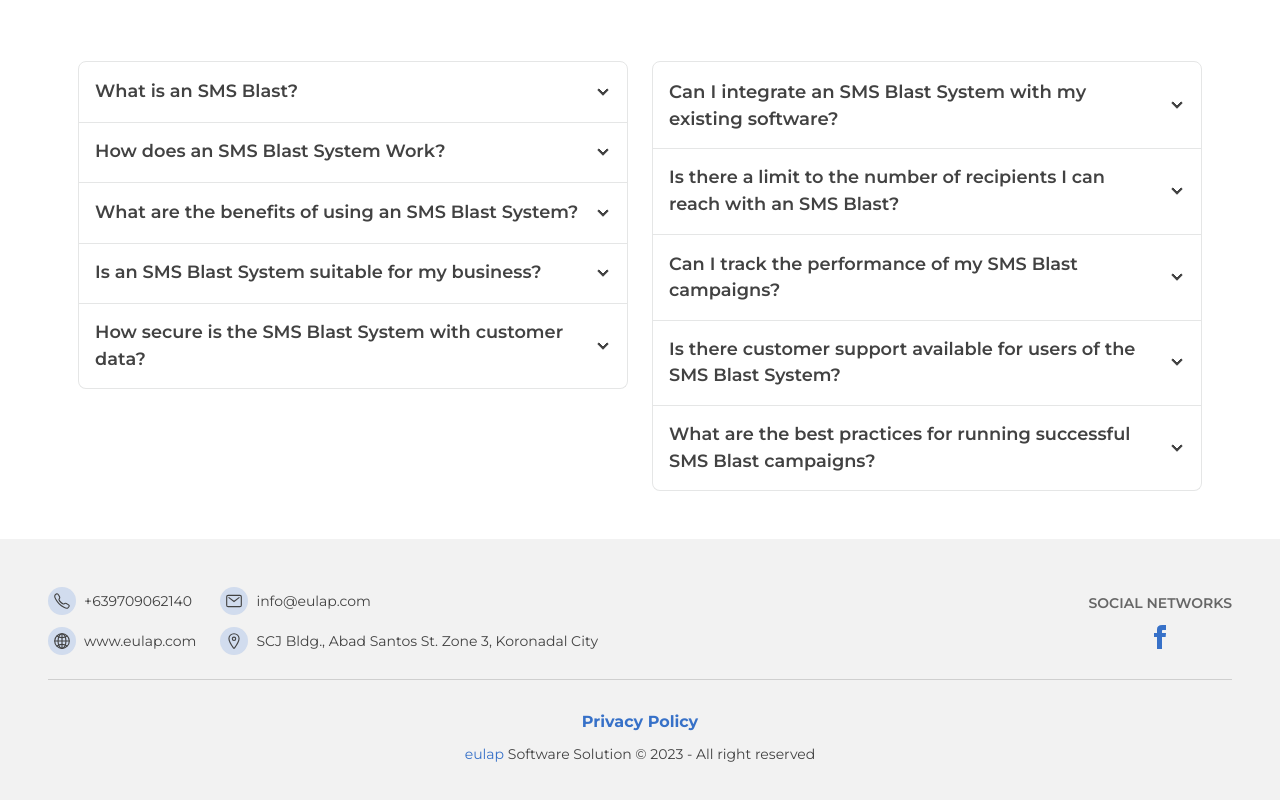
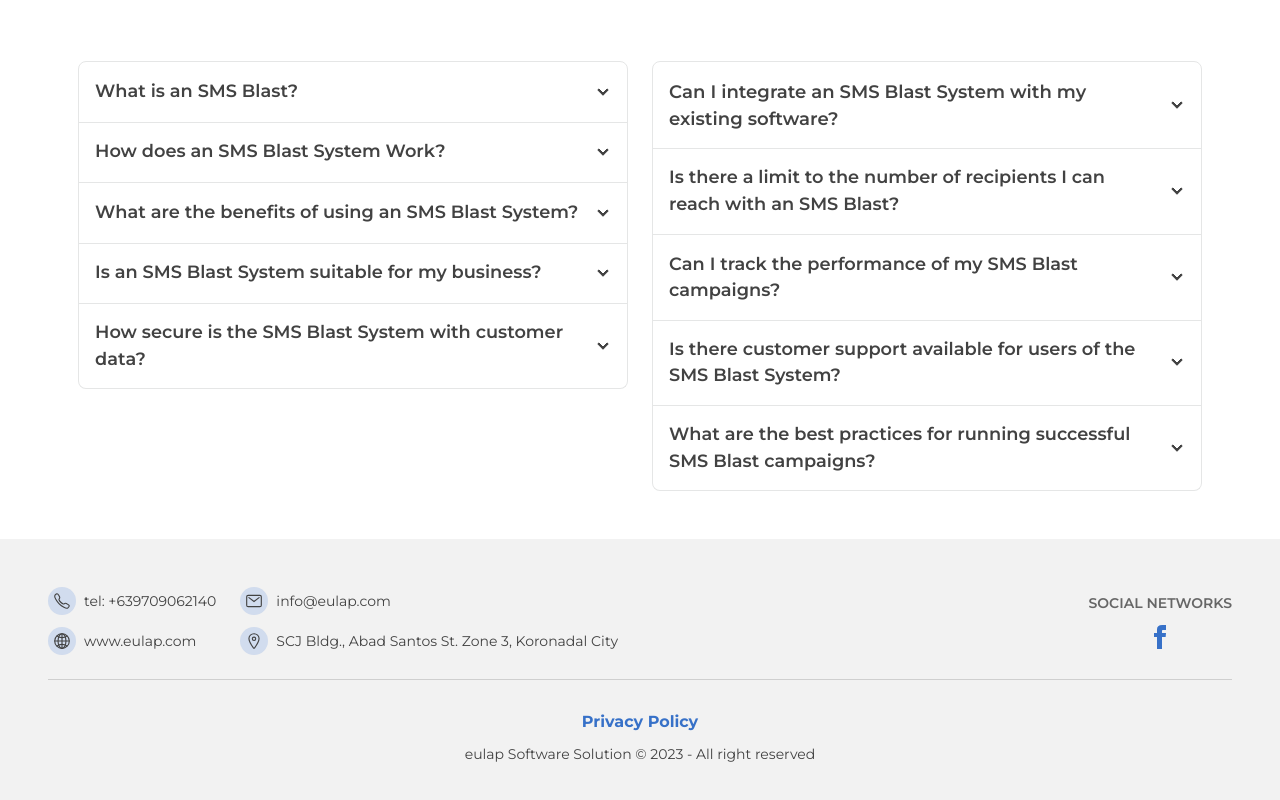
Before and after one commit to DoDongssss/SMS-Eulap-Blast, a Vue app: page / in a window 1280 px wide. Shown: the part 4401-5201 px from the top of the page. Built offline with nearby package versions, Linux system fonts and the light colour scheme.

Commit message:
fixed footer

```diff
--- a/src/components/footer.vue
+++ b/src/components/footer.vue
@@ -25,7 +25,7 @@
                               />
                            </svg>
                         </span>
-                        <span class="">+639709062140</span>
+                        <span class="">tel: +639709062140</span>
                      </p>
                      <a
                         href="https://www.eulap.com/"
@@ -180,8 +180,7 @@
                >
             </div>
             <p class="mt-1 text-center text-default">
-               <span class="text-primary">eulap</span> Software Solution © 2023
-               - All right reserved
+               eulap Software Solution © 2023 - All right reserved
             </p>
          </div>
       </footer>
```
